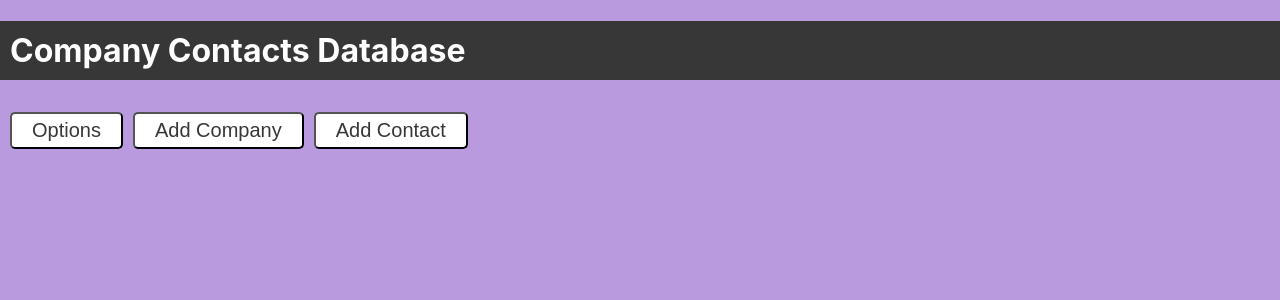
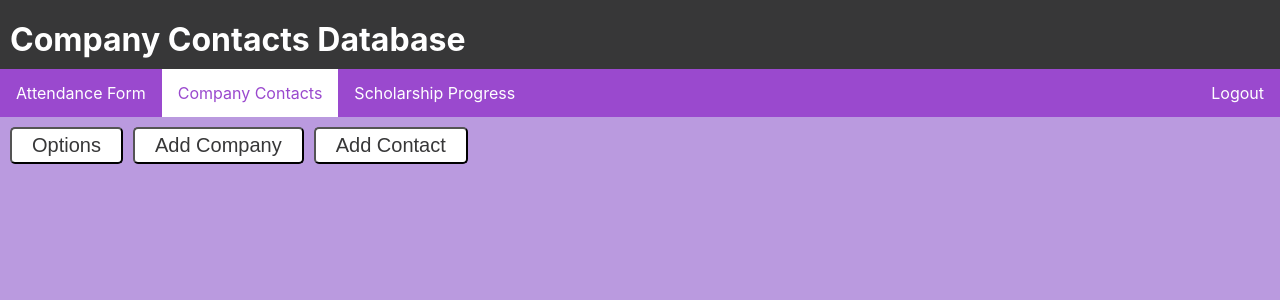
Before and after one commit to jgeorge37/acmwosu-db, a Next.js app in the folder acmw-db-app/: page /companycontacts in a window 1280 px wide. Shown: the top 300 px of the page. Built offline with nearby package versions, Linux system fonts and the light colour scheme.

Commit message:
Navigation bar

```diff
--- /dev/null
+++ b/acmw-db-app/components/NavBar.jsx
@@ -0,0 +1,15 @@
+import styles from '../styles/components/NavBar.module.css'
+
+const NavBar = (props) => {
+
+  return (
+      <ul className={styles.bar}>
+        <li className={styles.tab}><a className={props.current === "attendance" ? styles.current : null} href="/attendance">Attendance Form</a></li>
+        <li className={styles.tab}><a className={props.current === "companycontacts" ? styles.current : null} href="/companycontacts">Company Contacts</a></li>
+        <li className={styles.tab}><a className={props.current === "scholarshipprogress" ? styles.current : null} href="/scholarshipprogress">Scholarship Progress</a></li>
+        <li className={`${styles.tab} ${styles.signin}`}><a href="/signin">Logout</a></li>
+      </ul>
+  )
+}
+
+export default NavBar
--- a/acmw-db-app/pages/attendance.js
+++ b/acmw-db-app/pages/attendance.js
@@ -1,8 +1,10 @@
 import AttendanceForm from '../components/AttendanceForm'
+import NavBar from '../components/NavBar'
 
 const Attendance = () => {
     return (
         <div>
+            <NavBar current="attendanceform"/>
             <AttendanceForm />
         </div>
     )
--- a/acmw-db-app/pages/companycontacts.js
+++ b/acmw-db-app/pages/companycontacts.js
@@ -5,6 +5,7 @@ import CompanyForm from '../components/CompanyForm'
 import AddCompanyForm from '../components/AddCompanyForm'
 import SubmitButton from '../components/FormComponents/SubmitButton'
 import AddContactForm from '../components/AddContactForm'
+import NavBar from '../components/NavBar'
 
 const CompanyContacts = () => {
     const [showOptionsForm, setOptionsForm] = useState(false)
@@ -17,6 +18,7 @@ const CompanyContacts = () => {
                 <title>Company Contacts Database</title>
             </Head>
             <h1 className={styles.header}>Company Contacts Database</h1>
+            <NavBar current="companycontacts"/>
             <main className={styles.main}>
                 <SubmitButton label="Options" handleChange={() => {setOptionsForm(true)}}/>
                 {showOptionsForm && <CompanyForm handleCancel={() => {setOptionsForm(false)}}/>}
--- a/acmw-db-app/pages/scholarshipprogress.js
+++ b/acmw-db-app/pages/scholarshipprogress.js
@@ -3,6 +3,7 @@ import styles from '../styles/Database.module.css'
 import progress_styles from '../styles/components/ScholarshipProgressBar.module.css'
 import {useState} from 'react'
 import ScholarshipProgressBar from '../components/ScholarshipProgressBar'
+import NavBar from '../components/NavBar'
 
 const ScholarshipProgress = () => {
 
@@ -66,6 +67,7 @@ const ScholarshipProgress = () => {
                 <title>GHC Scholarship Progress</title>
             </Head>
             <h1 className={styles.header}>GHC Scholarship Progress Page</h1>
+            <NavBar current="scholarshipprogress"/>
             <main className={styles.main}>
                 <div>
                     <div id={progress_styles.popup_inner}>
--- a/acmw-db-app/pages/signin.js
+++ b/acmw-db-app/pages/signin.js
@@ -36,7 +36,7 @@ const SignIn = () => {
               onChange={setPassword}
               type="password"
             />
-            <a className={styles.smol} href="https://crouton.net/">Forgot password?</a>
+            <a className={styles.smol} href="/reset">Forgot password?</a>
           </div>
           <SignInButton
             email={email}
--- a/acmw-db-app/styles/Database.module.css
+++ b/acmw-db-app/styles/Database.module.css
@@ -17,7 +17,8 @@
 
 .header {
   background: #373738;
-  padding: 10px 10px;
+  padding: 20px 10px 10px 10px;
+  margin: 0px;
   color: white;
   border-bottom: 0px;
 }
--- /dev/null
+++ b/acmw-db-app/styles/components/NavBar.module.css
@@ -0,0 +1,44 @@
+/* COLOR SCHEME
+  light purpur: #BA9ADF
+  bright purpur: #9A49CE
+  white: #FFFFFF
+  dark gray: #373738
+*/
+
+.bar {
+  list-style-type: none;
+  margin: 0px;
+  padding: 0px;
+  overflow: hidden;
+  justify-content: left;
+  align-items: center;
+  background-color: #9A49CE;
+}
+
+.tab {
+  float: left;
+}
+
+.tab.signin {
+  float: right;
+}
+
+.tab a {
+  display: block;
+  color: #FFFFFF;
+  text-align: center;
+  padding: 14px 16px;
+  text-decoration: none;
+  margin: 0px;
+  transition: 0.2s background-color ease-in-out, 0.2s color ease-in-out;
+}
+
+.tab a:hover {
+  background-color: #FFFFFF;
+  color: #9A49CE;
+}
+
+.tab a.current {
+  background-color: #FFFFFF;
+  color: #9A49CE;
+}
```
